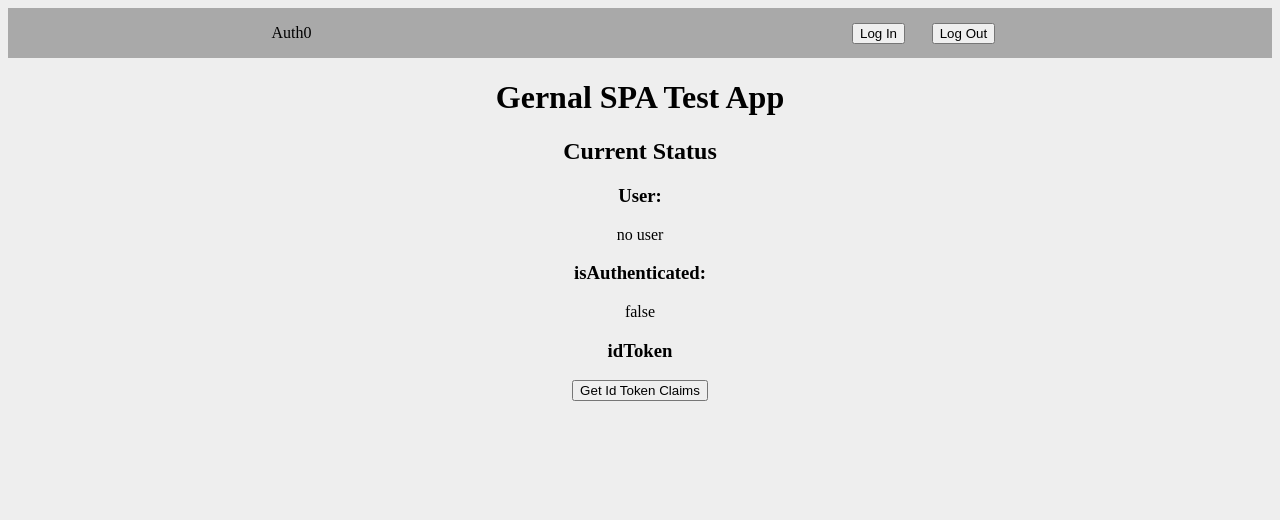
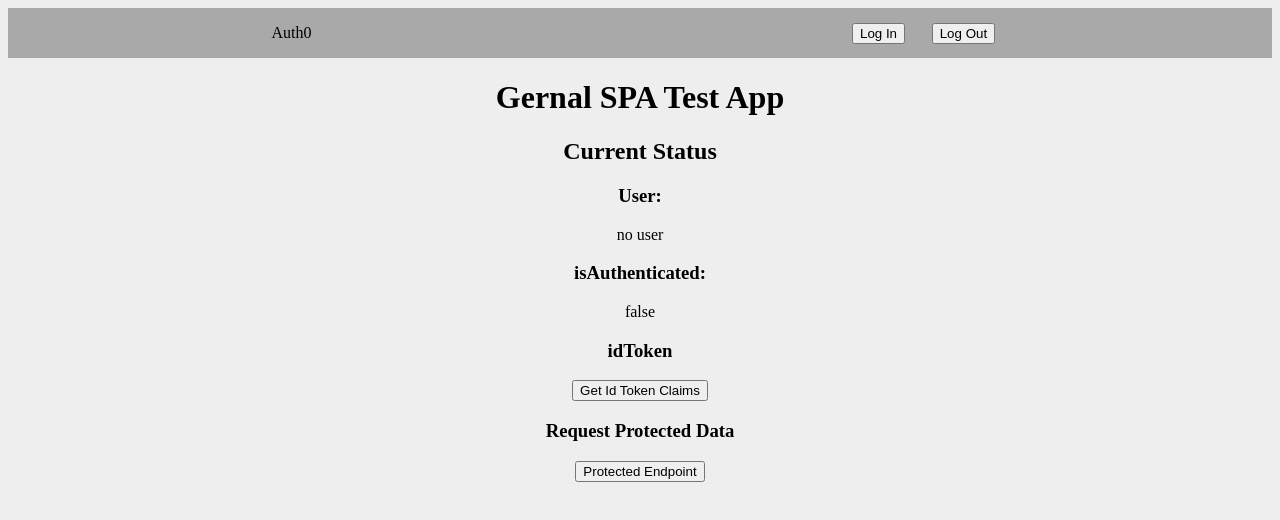
Before and after one commit to ericulley/test-general-spa, a React (Create React App) app: page / in a window 1280 px wide. Shown: the top 520 px of the page. Built offline with nearby package versions, Linux system fonts and the light colour scheme; no server answers.

Commit message:
added fetch to protected route

```diff
--- a/package.json
+++ b/package.json
@@ -7,6 +7,8 @@
     "@testing-library/jest-dom": "^5.14.1",
     "@testing-library/react": "^11.2.7",
     "@testing-library/user-event": "^12.8.3",
+    "axios": "^0.21.1",
+    "cors": "^2.8.5",
     "dotenv": "^10.0.0",
     "react": "^17.0.2",
     "react-dom": "^17.0.2",
--- a/src/App.js
+++ b/src/App.js
@@ -3,6 +3,7 @@ import { Auth0Provider } from '@auth0/auth0-react'
 //Components
 import NavBar from './components/NavBar'
 import Main from './components/Main'
+import RequestData from './components/RequestData'
 
 const App = () => {
 
@@ -12,11 +13,13 @@ const App = () => {
       clientId={process.env.REACT_APP_AUTH0_CLIENT_ID}
       redirectUri={window.location.origin}
       // Set audience to the identifier of the API you created
-      // audience={process.env.REACT_APP_AUTH0_AUDIENCE}
+      audience={process.env.REACT_APP_AUTH0_AUDIENCE}
+      scope="read:auth"
     >
       <div className="App">
         <NavBar />
         <Main />
+        <RequestData />
       </div>
     </Auth0Provider>
   )
--- /dev/null
+++ b/src/components/RequestData.jsx
@@ -0,0 +1,36 @@
+import { useState } from "react"
+import axios from "axios"
+import { useAuth0 } from "@auth0/auth0-react"
+
+const RequestData = () => {
+
+    const [protectedData, setProtectedData] = useState({})
+
+    const { getAccessTokenSilently } = useAuth0()
+
+    const getProtectedData = async () => {
+        try {
+            const aToken = await getAccessTokenSilently()
+            const response = await axios.get('http://localhost:8080/auth',
+            {
+                headers: {
+                    Authorization: `Bearer ${aToken}`,
+                }
+            })
+            setProtectedData(response.data)
+            console.log(response)
+        } catch (err) {
+            console.error(err.message)
+        }
+    }
+
+    return (
+        <div id="auth-container">
+            <h3>Request Protected Data</h3>
+            <button onClick={getProtectedData}>Protected Endpoint</button>
+            {protectedData ? <p>{protectedData.message}</p> : <p>----</p>}
+        </div>
+    )
+}
+
+export default RequestData
```
Also changed, not shown: 1 other file (tests, documents, lock files or other folders).
